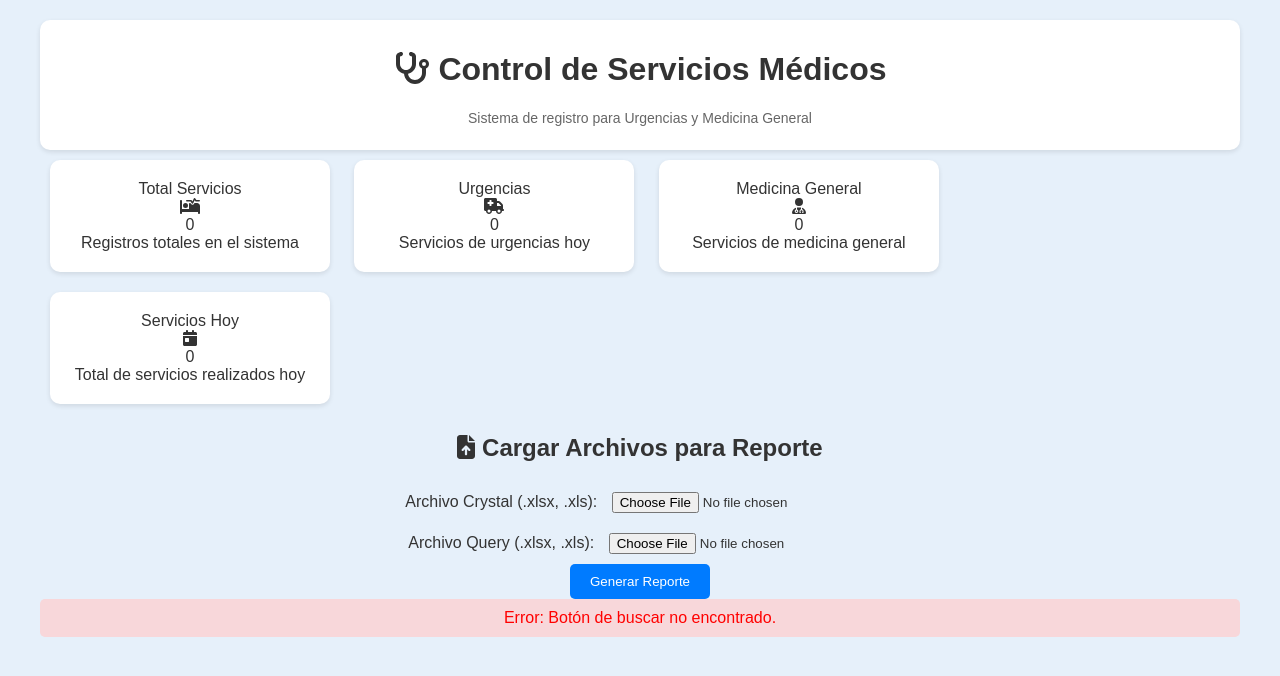
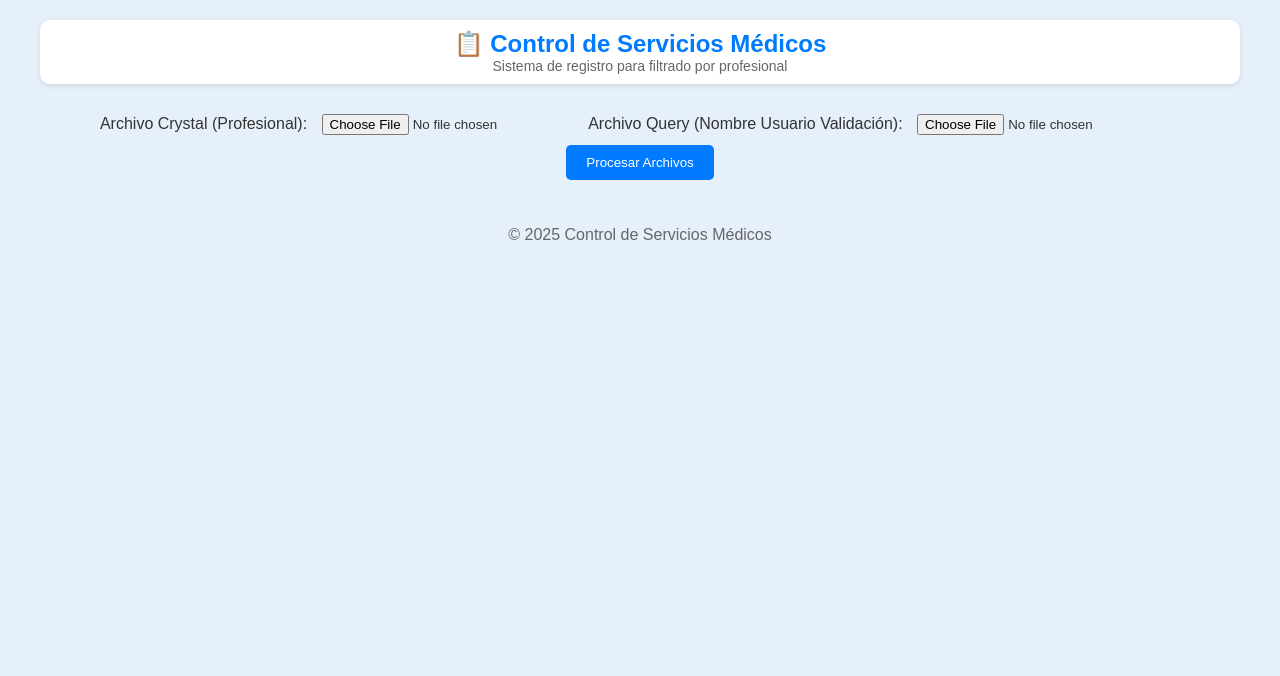
Before and after one commit to Gobo-AndresH/servicios_medicos, a Flask app: page / in a window 1280 px wide. Shown: the top 676 px of the page. Run offline with Flask 3, Linux system fonts and the light colour scheme.

Commit message:
Update index.html

```diff
--- a/templates/index.html
+++ b/templates/index.html
@@ -3,77 +3,71 @@
 <head>
     <meta charset="UTF-8">
     <meta name="viewport" content="width=device-width, initial-scale=1.0">
+    <meta name="theme-color" content="#007bff">
+    <link rel="manifest" href="/manifest.json">
+    <link rel="apple-touch-icon" href="/static/icon-192.png">
+    <link rel="icon" href="/static/favicon.ico">
     <title>Control de Servicios Médicos</title>
-    <link rel="stylesheet" href="/static/css/styles.css">
-    <link rel="manifest" href="/manifest.json">
-    <link rel="icon" href="/static/favicon.ico">
-    <link rel="apple-touch-icon" href="/static/icon-192.png">
+    <link rel="stylesheet" href="/static/style.css">
+    <link rel="stylesheet" href="https://cdnjs.cloudflare.com/ajax/libs/font-awesome/6.4.0/css/all.min.css">
 </head>
 <body>
     <div class="container">
         <header>
-            <h1><i class="fas fa-stethoscope"></i> Control de Servicios Médicos</h1>
-            <p class="subtitle">Sistema de registro para Urgencias y Medicina General</p>
+            <div class="logo">📋 Control de Servicios Médicos</div>
+            <div class="subtitle">Sistema de registro para filtrado por profesional</div>
         </header>
-
-        <div class="dashboard">
-            <div class="card">
-                <div class="card-header">
-                    <div class="card-title">Total Servicios</div>
-                    <div class="icon icon-total"><i class="fas fa-procedures"></i></div>
+        <main>
+            <div class="upload-section">
+                <label for="file1-input">Archivo Crystal (Profesional):</label>
+                <input type="file" id="file1-input" name="file1" accept=".xlsx,.xls" required>
+                <label for="file2-input">Archivo Query (Nombre Usuario Validación):</label>
+                <input type="file" id="file2-input" name="file2" accept=".xlsx,.xls" required>
+                <button id="process-button">Procesar Archivos</button>
+            </div>
+            <div id="loading" style="display: none; text-align: center; padding: 10px;">
+                <i class="fas fa-spinner fa-spin"></i> Procesando archivos...
+            </div>
+            <div id="result" style="display: none;">
+                <div class="filter-section">
+                    <label for="professional-filter">Filtrar por Profesional (Crystal):</label>
+                    <select id="professional-filter">
+                        <option value="">Seleccionar Profesional</option>
+                    </select>
+                    <label for="user-filter">Filtrar por Profesional (Query):</label>
+                    <select id="user-filter">
+                        <option value="">Seleccionar Profesional (Query)</option>
+                    </select>
+                    <button id="search-button">Buscar</button>
                 </div>
-                <div class="value value-total">0</div>
-                <div class="card-footer">Registros totales en el sistema</div>
+                <div class="totals-group">
+                    <div class="card">
+                        <h3>Total Servicios Crystal</h3>
+                        <p class="count" id="total-services-crystal">0</p>
+                    </div>
+                    <div class="card">
+                        <h3>Total Servicios Query</h3>
+                        <p class="count" id="total-services-query">0</p>
+                    </div>
+                </div>
+                <div class="counts-group">
+                    <div class="card">
+                        <h3>Cantidad de Profesionales</h3>
+                        <p class="count" id="num-professionals">0</p>
+                    </div>
+                    <div class="card">
+                        <h3>Cantidad de Usuarios Validación</h3>
+                        <p class="count" id="num-users">0</p>
+                    </div>
+                </div>
+                <div id="global-data"></div>
+                <div id="person-data" class="tab-content" style="display: none;"></div>
             </div>
-
-            <div class="card">
-                <div class="card-header">
-                    <div class="card-title">Urgencias</div>
-                    <div class="icon icon-urgencias"><i class="fas fa-ambulance"></i></div>
-                </div>
-                <div class="value value-urgencias">0</div>
-                <div class="card-footer">Servicios de urgencias hoy</div>
-            </div>
-
-            <div class="card">
-                <div class="card-header">
-                    <div class="card-title">Medicina General</div>
-                    <div class="icon icon-general"><i class="fas fa-user-md"></i></div>
-                </div>
-                <div class="value value-general">0</div>
-                <div class="card-footer">Servicios de medicina general</div>
-            </div>
-
-            <div class="card">
-                <div class="card-header">
-                    <div class="card-title">Servicios Hoy</div>
-                    <div class="icon icon-today"><i class="fas fa-calendar-day"></i></div>
-                </div>
-                <div class="value value-today">0</div>
-                <div class="card-footer">Total de servicios realizados hoy</div>
-            </div>
-        </div>
-
-        <div class="upload-section">
-            <h2 class="section-title"><i class="fas fa-file-upload"></i> Cargar Archivos para Reporte</h2>
-            <form id="uploadForm">
-                <div class="form-group">
-                    <label for="crystalFile">Archivo Crystal (.xlsx, .xls):</label>
-                    <input type="file" class="file-input" id="crystalFile" name="crystal_file" accept=".csv,.xlsx,.xls" required>
-                </div>
-
-                <div class="form-group">
-                    <label for="queryFile">Archivo Query (.xlsx, .xls):</label>
-                    <input type="file" class="file-input" id="queryFile" name="query_file" accept=".csv,.xlsx,.xls" required>
-                </div>
-
-                <button type="submit" class="btn">Generar Reporte</button>
-            </form>
-            <div id="result" class="result"></div>
-        </div>
+        </main>
+        <footer>
+            <p>© 2025 Control de Servicios Médicos</p>
+        </footer>
     </div>
-
-    <script src="https://cdnjs.cloudflare.com/ajax/libs/font-awesome/6.4.0/js/all.min.js"></script>
     <script src="/static/js/app.js"></script>
 </body>
 </html>
```
